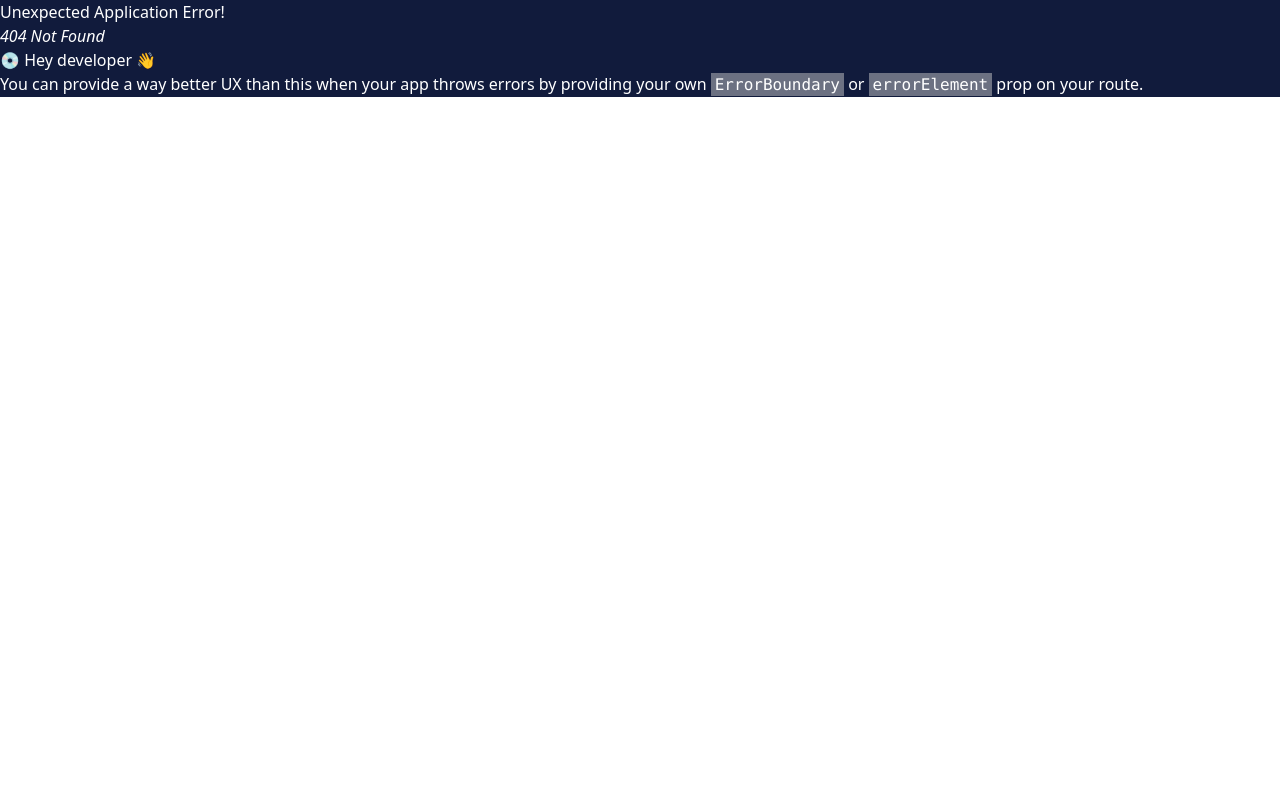
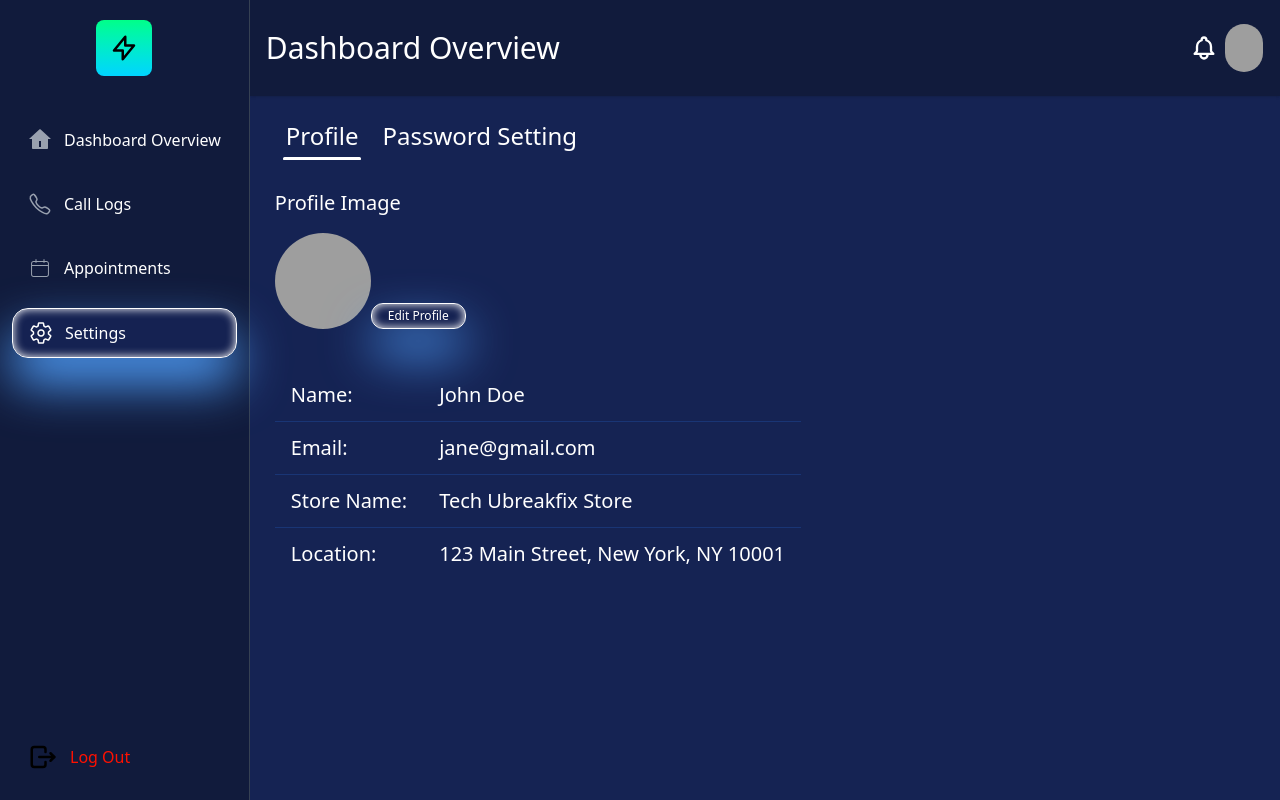
Before and after one commit to jibon49/Fire-dashboard, a React (Vite) app: page /settings in a window 1280 px wide. Before the commit this address had no page. Built offline with nearby package versions, Linux system fonts and the light colour scheme; grey boxes are pictures that could not be loaded.

Commit message:
Add settings page with profile settings component and update router

```diff
--- a/router/router.jsx
+++ b/router/router.jsx
@@ -5,6 +5,7 @@ import RouteLayout from "../src/layout/RouteLayout";
 import Home from "../src/pages/Home/Home/Home";
 import CallLogs from "../src/pages/CallLogs/CallLogs";
 import Appointments from "../src/pages/Appointments/Appointments";
+import Setting from "../src/pages/Setting/Setting";
 
 export const router = createBrowserRouter([
   {
@@ -27,8 +28,11 @@ export const router = createBrowserRouter([
             path:"/appointments",
             element:<Appointments></Appointments>
 
+        },
+        {
+            path:"/settings",
+            element:<Setting></Setting>
         }
-
     ]
   },
 ]);
--- /dev/null
+++ b/src/pages/Setting/ProfileSetting.jsx
@@ -0,0 +1,62 @@
+
+
+const ProfileSetting = () => {
+
+    const userData = {
+        name: "John Doe",
+        email: "jane@gmail.com",
+        storeName: "Tech Ubreakfix Store",
+        location: "123 Main Street, New York, NY 10001"
+    }
+
+    return (
+        <div className="">
+            <h1 className="mb-4 mt-5 text-xl">Profile Image</h1>
+            <div className="flex items-end">
+                <div className="avatar">
+                    <div className="ring-offset-base-100 w-24 rounded-full">
+                        <img src="https://img.daisyui.com/images/stock/photo-1534528741775-53994a69daeb.webp" />
+                    </div>
+                </div>
+                <div>
+                    <button className="bg-[#152252] py-1 px-4 text-white shadow-[inset_0_0_10px_rgba(255,255,255,0.35)]  border border-white shadow-white shadow-outer text-xs text-medium rounded-xl drop-shadow-2xl drop-shadow-blue-400">Edit Profile</button>
+                </div>
+            </div>
+            <div>
+                <div className="flex items-center  mt-10 mb-4">
+                    <div className="overflow-x-auto">
+                        <table className="table">
+                            {/* head */}
+                            <thead>
+                            </thead>
+                            <tbody className="text-xl">
+                                <tr className="">
+                                    <td className=" border-b border-border-color">Name:</td>
+                                    <td className=" border-b border-border-color">{userData.name}</td>
+                                </tr>
+
+                                <tr className="border-b border-border-color">
+                                    <td className=" border-b border-border-color">Email:</td>
+                                    <td className=" border-b border-border-color">{userData.email}</td>
+                                </tr>
+
+                                <tr className="border-b border-border-color">
+                                    <td className=" border-b border-border-color">Store Name:</td>
+                                    <td className=" border-b border-border-color">{userData.storeName}</td>
+                                </tr>
+
+                                <tr className="border-b border-border-color">
+                                    <td className="">Location:</td>
+                                    <td className="">{userData.location}</td>
+                                </tr>
+                            </tbody>
+
+                        </table>
+                    </div>
+                </div>
+            </div>
+        </div>
+    )
+}
+
+export default ProfileSetting
--- /dev/null
+++ b/src/pages/Setting/Setting.jsx
@@ -0,0 +1,21 @@
+import ProfileSetting from "./ProfileSetting"
+
+
+const Setting = () => {
+    return (
+        <div>
+            <div className="tabs tabs-border [--tab-border-color:#87A1FF]">
+                <input type="radio" name="my_tabs_2" className="tab text-2xl mb-2 pb-2" aria-label="Profile" defaultChecked />
+                <div className="tab-content">
+                    <ProfileSetting></ProfileSetting>
+                </div>
+
+                <input type="radio" name="my_tabs_2" className="tab text-white text-2xl mb-2 pb-2" aria-label="Password Setting"  />
+                <div className="tab-content p-10">Tab content 2</div>
+
+            </div>
+        </div>
+    )
+}
+
+export default Setting
--- a/src/pages/Shared/Navbar/Navbar.jsx
+++ b/src/pages/Shared/Navbar/Navbar.jsx
@@ -24,7 +24,7 @@ const Navbar = ({ toggleSidebar }) => {
       </div>
       <div
         tabIndex={0}
-        className="card card-compact dropdown-content bg-base-100 z-1 mt-3 w-52 shadow">
+        className="card card-compact dropdown-content bg-base-100 z-1 mt-3 w-52 text-black shadow">
         <div className="card-body">
           <span className="text-lg font-bold">8 Notificaitons</span>
           <div className="card-actions">
@@ -43,7 +43,7 @@ const Navbar = ({ toggleSidebar }) => {
       </div>
       <ul
         tabIndex="-1"
-        className="menu menu-sm dropdown-content bg-base-100 rounded-box z-1 mt-3 w-52 p-2 shadow">
+        className="menu menu-sm dropdown-content bg-base-100 text-black rounded-box z-1 mt-3 w-52 p-2 shadow">
         <li>
           <a className="justify-between">
             Profile
```
